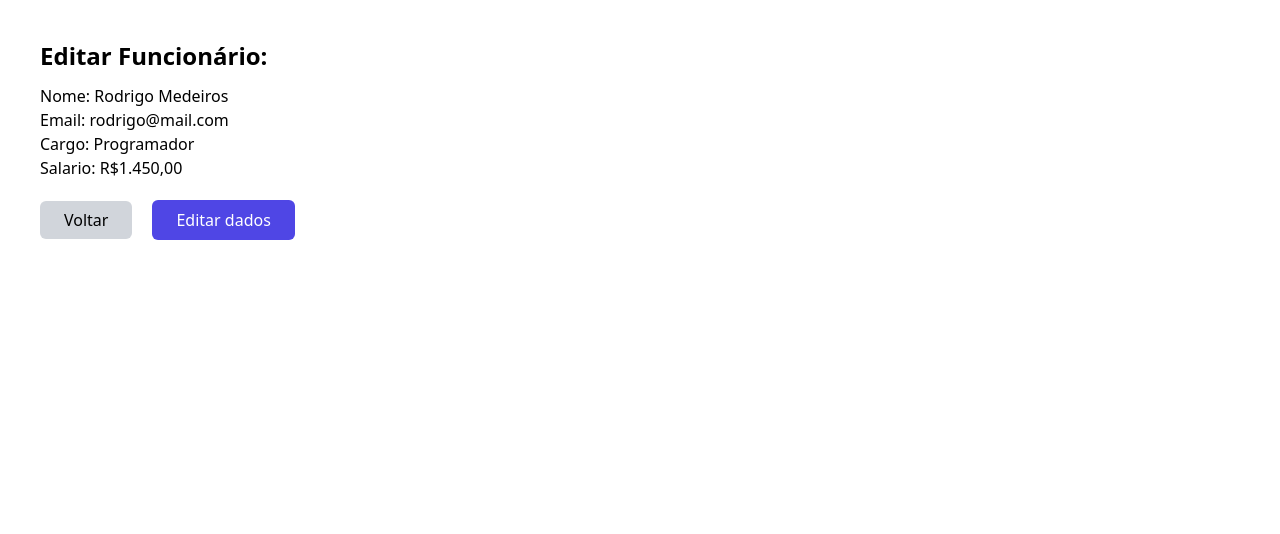
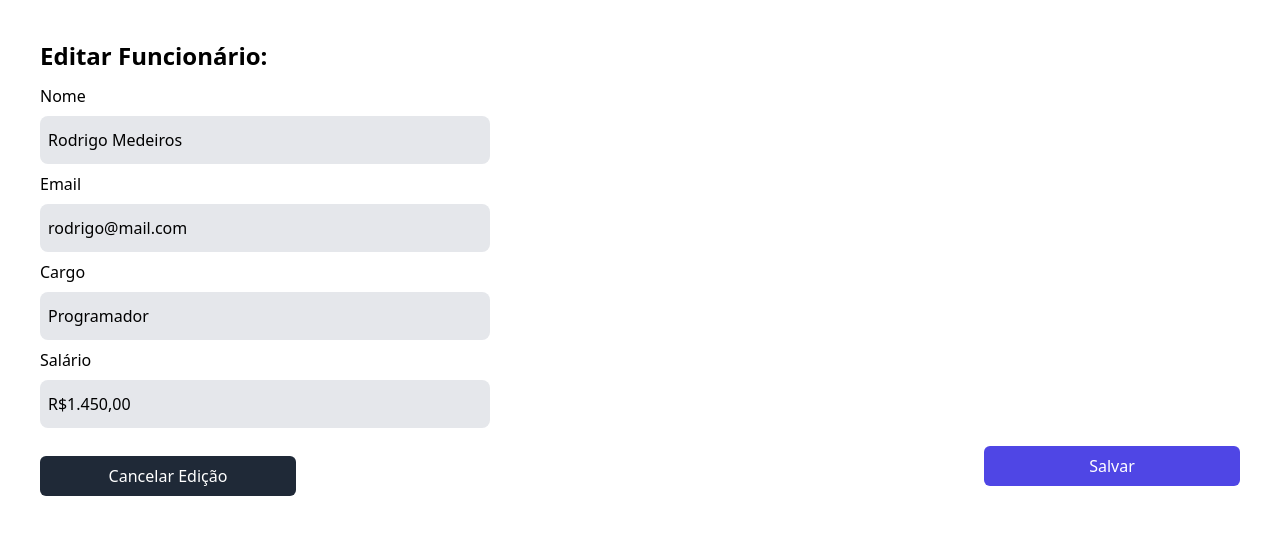
Before and after one commit to rodrigoamb/FS42-ALDEOTA-REACTJS-AULA02-TELA-LOGIN, a React (Vite) app: page /funcionarios/49f9 in a window 1280 px wide. Both pictures are taken after a click on the button "Editar dados". Shown: the top 534 px of the page. Built offline with nearby package versions, Linux system fonts and the light colour scheme; data requests are answered from the project's data file.

Commit message:
atualizando codigo

```diff
--- a/src/components/FormEdit/FormEdit.jsx
+++ b/src/components/FormEdit/FormEdit.jsx
@@ -1,7 +1,52 @@
-export default function FormEdit() {
+import Input from "../Input/Input.jsx";
+
+export default function FormEdit({ funcionario }) {
   return (
     <div>
-      <h1>Meu formulário de Ediçao</h1>
+      <form className="flex flex-col gap-2">
+        <Input
+          texto={"Nome"}
+          tipo={"text"}
+          name={"name"}
+          defaultValue={funcionario.name}
+          placeholder={"Digite o nome do funcionário"}
+        />
+        <Input
+          texto={"Email"}
+          tipo={"email"}
+          name={"email"}
+          defaultValue={funcionario.email}
+          placeholder={"Digite o email do funcionário"}
+        />
+        <Input
+          texto={"Cargo"}
+          tipo={"text"}
+          name={"position"}
+          defaultValue={funcionario.position}
+          placeholder={"Digite o cargo do funcionário"}
+        />
+        <Input
+          texto={"Salário"}
+          tipo={"text"}
+          name={"salary"}
+          defaultValue={funcionario.salary}
+          placeholder={"Digite o salário do funcionário"}
+        />
+        <div className="flex gap-5 items-center justify-between">
+          <button
+            type="button"
+            className="text-white bg-gray-800 px-6 py-2 rounded-md hover:bg-gray-600 mr-5 mt-5 w-64"
+          >
+            Cancelar Edição
+          </button>
+          <button
+            type="submit"
+            className="text-white bg-indigo-600 px-6 py-2 rounded-md hover:bg-indigo-500 w-64"
+          >
+            Salvar
+          </button>
+        </div>
+      </form>
     </div>
   );
 }
--- a/src/components/Input/Input.jsx
+++ b/src/components/Input/Input.jsx
@@ -1,4 +1,10 @@
-export default function Input({ texto, tipo, placeholder, digitar }) {
+export default function Input({
+  texto,
+  tipo,
+  placeholder,
+  digitar,
+  defaultValue,
+}) {
   return (
     <>
       <label htmlFor={tipo}>{texto}</label>
@@ -9,6 +15,7 @@ export default function Input({ texto, tipo, placeholder, digitar }) {
         name={tipo}
         placeholder={placeholder}
         onChange={digitar}
+        defaultValue={defaultValue}
       />
     </>
   );
--- a/src/pages/FuncionariosEditPage.jsx
+++ b/src/pages/FuncionariosEditPage.jsx
@@ -2,8 +2,11 @@ import axios from "axios";
 import { useEffect, useState } from "react";
 import { useParams } from "react-router";
 import { Link } from "react-router";
+import FormEdit from "../components/FormEdit/FormEdit";
 
 export default function FuncionariosEditPage() {
+  const [formEditIsVisible, setFormEditIsVisible] = useState(false);
+
   const { id } = useParams();
 
   const [funcionario, setFuncionario] = useState({});
@@ -20,9 +23,17 @@ export default function FuncionariosEditPage() {
     fetchDataFuncionario();
   }, []);
 
+  function handleChangeFormEdit() {
+    setFormEditIsVisible(true);
+  }
+
   return (
     <div className="p-10">
       <h1 className="text-2xl font-bold mb-3">Editar Funcionário:</h1>
+
+      {formEditIsVisible ? (
+        <FormEdit funcionario={funcionario} />
+      ) : (
         <div>
           <p>Nome: {funcionario.name}</p>
           <p>Email: {funcionario.email}</p>
@@ -35,11 +46,15 @@ export default function FuncionariosEditPage() {
             >
               Voltar
             </Link>
-          <button className="text-white bg-indigo-600 px-6 py-2 rounded-md hover:bg-indigo-500">
+            <button
+              onClick={handleChangeFormEdit}
+              className="text-white bg-indigo-600 px-6 py-2 rounded-md hover:bg-indigo-500"
+            >
               Editar dados
             </button>
           </div>
         </div>
+      )}
     </div>
   );
 }
```
Lines whose indentation alone changed are shown as unchanged.
